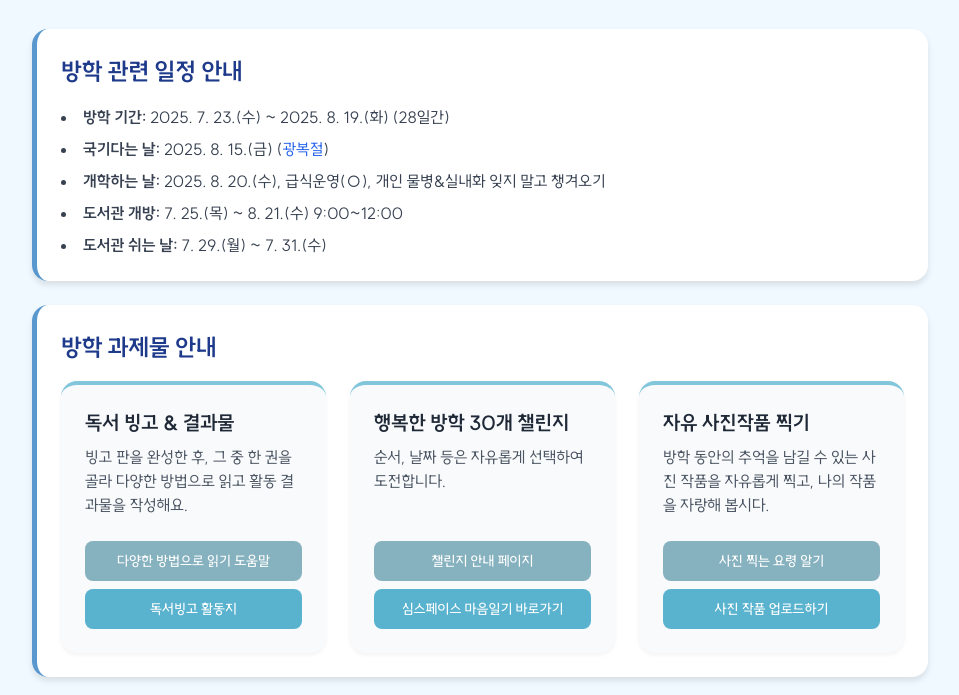
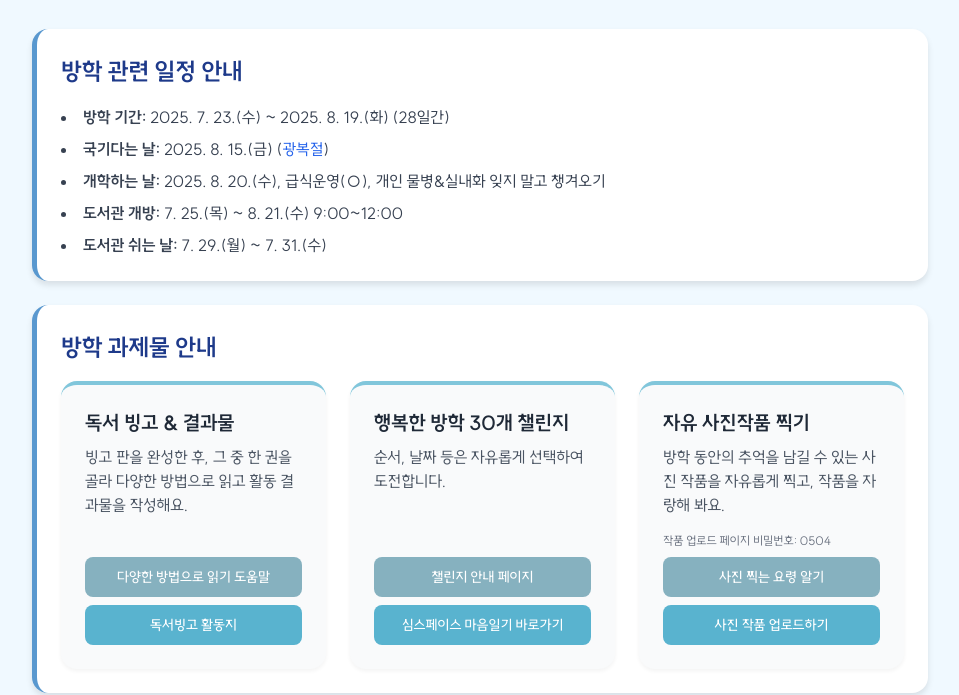
Before and after one commit to yur2520/creative, a plain HTML site: page 25summer-vacation-info.html in a window 1280 px wide. Shown: the part 111-806 px from the top of the page, without its empty margins (160-1119 px from the left). Drawn offline with nearby package versions, Linux system fonts and the light colour scheme.

Commit message:
Update 25summer-vacation-info.html

```diff
--- a/25summer-vacation-info.html
+++ b/25summer-vacation-info.html
@@ -150,7 +150,8 @@
                     <!-- Assignment Card 3 -->
                     <div class="assignment-card">
                         <h3 class="text-xl font-bold text-gray-800 mb-2">자유 사진작품 찍기</h3>
-                        <p class="text-gray-600 mb-4 flex-grow">방학 동안의 추억을 남길 수 있는 사진 작품을 자유롭게 찍고, 나의 작품을 자랑해 봅시다.</p>
+                        <p class="text-gray-600 mb-4 flex-grow">방학 동안의 추억을 남길 수 있는 사진 작품을 자유롭게 찍고, 작품을 자랑해 봐요.</p>
+                        <p class="text-xs text-gray-500">작품 업로드 페이지 비밀번호: 0504</p>
                         <div class="mt-auto">
                             <a href="https://yur2520.github.io/art/photo/howto-takepictures.html" class="btn btn-secondary w-full text-sm">사진 찍는 요령 알기</a>
                             <a href="https://padlet.com/yur2520/padlet-lgol54jzeo91trz4" id="uploadBtn" class="btn btn-primary w-full text-sm">사진 작품 업로드하기</a>
```
